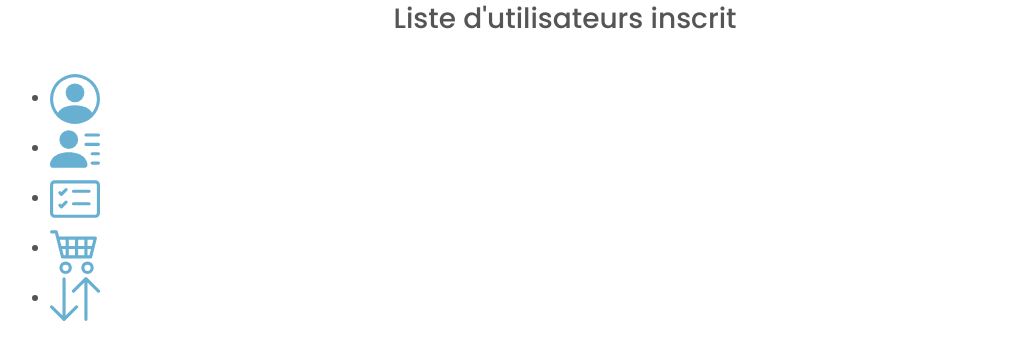
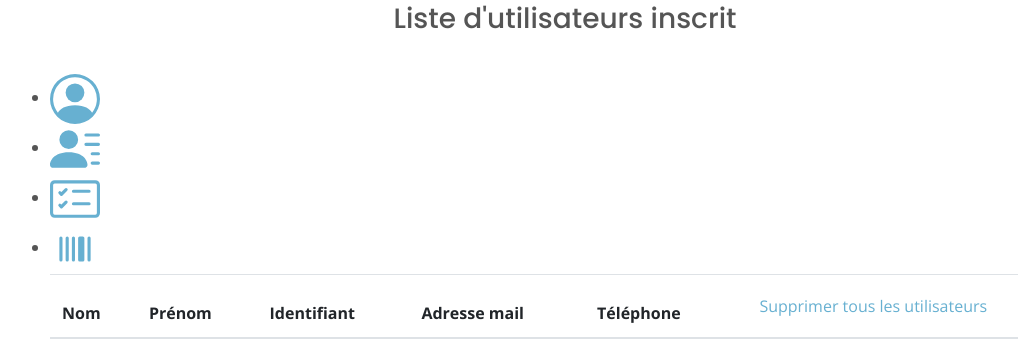
Before and after one commit to Baptistex/DUT_p202003, a Django app: page /userlist in a window 1280 px wide. Shown: the part 180-520 px from the top of the page, without its empty margins (75-1093 px from the left). Run offline with Django 3.2, Linux system fonts and the light colour scheme; data that the repository does not hold is empty; some libraries are stand-ins or nearby versions.

Commit message:
Changement d'une icone dans le menu secondaire

```diff
--- a/biochezvous/espace_admin/templates/espace_admin/accueil_admin.html
+++ b/biochezvous/espace_admin/templates/espace_admin/accueil_admin.html
@@ -26,8 +26,7 @@
             </div>
         </div>
         <div class="col-md-4 col-sm-12">
-            <img src="{% static 'img/icon/default-avatar.png' %}" class="d-block" alt="..." title="..." width=50
-                height="50">
+            <img src="{% static 'img/icon/default-avatar.png' %}" class="d-block" alt="..." title="..." width="50" height="50">
         </div>
         <div class="marge"></div>
         <div class="col-md-4 col-sm-12">
@@ -39,7 +38,7 @@
     <div class="row">
         <div class="col-md-12 col-sm-12">
             <div class="text-center">
-                <a href="listeAides" class="espaceadmin">Demande d'aide des utilisateurs</a>
+                <a href="listeAides" class="espaceadmin">Demandes de SAV</a>
             </div>
         </div>
     </div>
--- a/biochezvous/espace_admin/templates/espace_admin/userlist.html
+++ b/biochezvous/espace_admin/templates/espace_admin/userlist.html
@@ -13,8 +13,8 @@
         </div>
     </div>
 
-    <!--Menu à revoir-->
-    <nav class="navigation">
+     <!--Menu-->
+     <nav class="navigation">
         <ul>
             <!--Accueil-->
             <li>
@@ -54,26 +54,13 @@
             <!--Liste des commandes-->
             <li>
                 <a href="transactions">
-                    <i class="bi bi-cart4">
-                        <svg xmlns="http://www.w3.org/2000/svg" width="50" height="50" fill="currentColor" class="bi bi-cart4" viewBox="0 0 16 16">
-                            <path d="M0 2.5A.5.5 0 0 1 .5 2H2a.5.5 0 0 1 .485.379L2.89 4H14.5a.5.5 0 0 1 .485.621l-1.5 6A.5.5 0 0 1 13 11H4a.5.5 0 0 1-.485-.379L1.61 3H.5a.5.5 0 0 1-.5-.5zM3.14 5l.5 2H5V5H3.14zM6 5v2h2V5H6zm3 0v2h2V5H9zm3 0v2h1.36l.5-2H12zm1.11 3H12v2h.61l.5-2zM11 8H9v2h2V8zM8 8H6v2h2V8zM5 8H3.89l.5 2H5V8zm0 5a1 1 0 1 0 0 2 1 1 0 0 0 0-2zm-2 1a2 2 0 1 1 4 0 2 2 0 0 1-4 0zm9-1a1 1 0 1 0 0 2 1 1 0 0 0 0-2zm-2 1a2 2 0 1 1 4 0 2 2 0 0 1-4 0z"/>
+                    <i class="bi bi-upc">
+                        <svg xmlns="http://www.w3.org/2000/svg" width="50" height="50" fill="currentColor" class="bi bi-upc" viewBox="0 0 16 16">
+                            <path d="M3 4.5a.5.5 0 0 1 1 0v7a.5.5 0 0 1-1 0v-7zm2 0a.5.5 0 0 1 1 0v7a.5.5 0 0 1-1 0v-7zm2 0a.5.5 0 0 1 1 0v7a.5.5 0 0 1-1 0v-7zm2 0a.5.5 0 0 1 .5-.5h1a.5.5 0 0 1 .5.5v7a.5.5 0 0 1-.5.5h-1a.5.5 0 0 1-.5-.5v-7zm3 0a.5.5 0 0 1 1 0v7a.5.5 0 0 1-1 0v-7z"/>
                         </svg>
                     </i>
                 </a>
             </li>
-
-            <!--Mettre un client en producteur-->
-            <li>
-                <a href="transactions">
-                    <i class="bi bi-arrow-down-up">
-                        <svg xmlns="http://www.w3.org/2000/svg" width="50" height="50" fill="currentColor" class="bi bi-arrow-down-up" viewBox="0 0 16 16">
-                            <path fill-rule="evenodd" d="M11.5 15a.5.5 0 0 0 .5-.5V2.707l3.146 3.147a.5.5 0 0 0 .708-.708l-4-4a.5.5 0 0 0-.708 0l-4 4a.5.5 0 1 0 .708.708L11 2.707V14.5a.5.5 0 0 0 .5.5zm-7-14a.5.5 0 0 1 .5.5v11.793l3.146-3.147a.5.5 0 0 1 .708.708l-4 4a.5.5 0 0 1-.708 0l-4-4a.5.5 0 0 1 .708-.708L4 13.293V1.5a.5.5 0 0 1 .5-.5z"/>
-                        </svg>
-                    </i>
-                </a>
-            </li>
-        </ul>
-    </nav>
 
  <table id="table" class="table table-responsive-sm table-hover table-mc-light-blue">
     <thead>
```
Also changed, not shown: biochezvous/espace_admin/templates/espace_admin/aide.html (+4 -4 lines).
